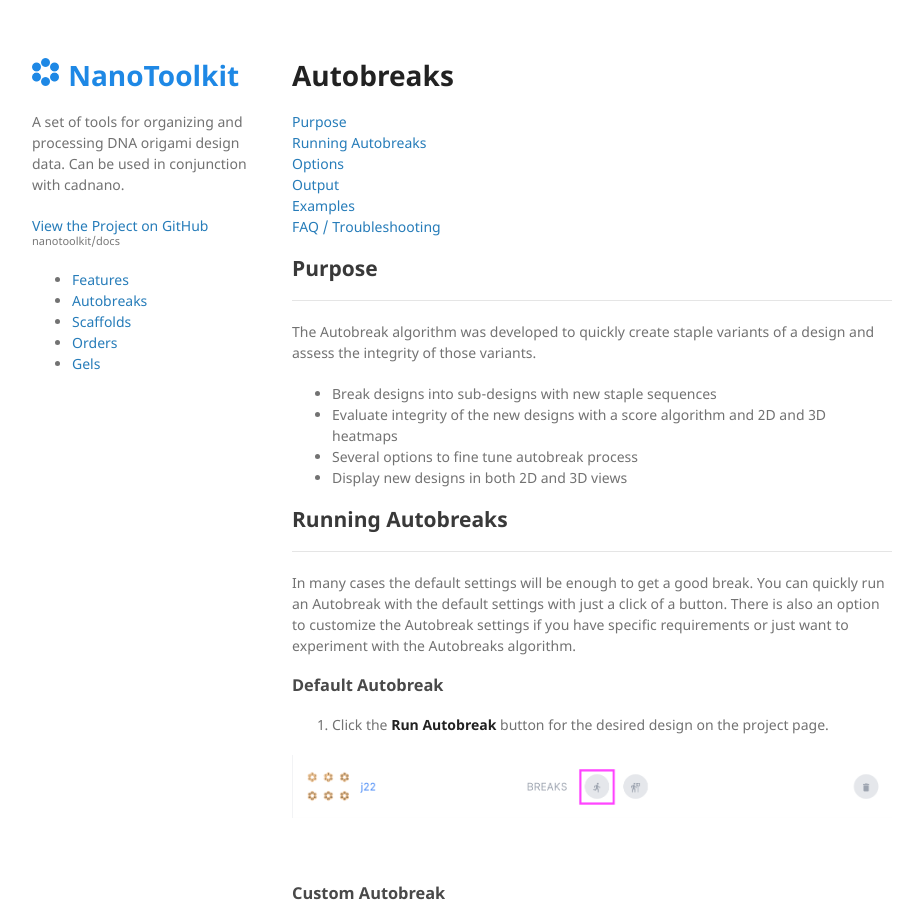
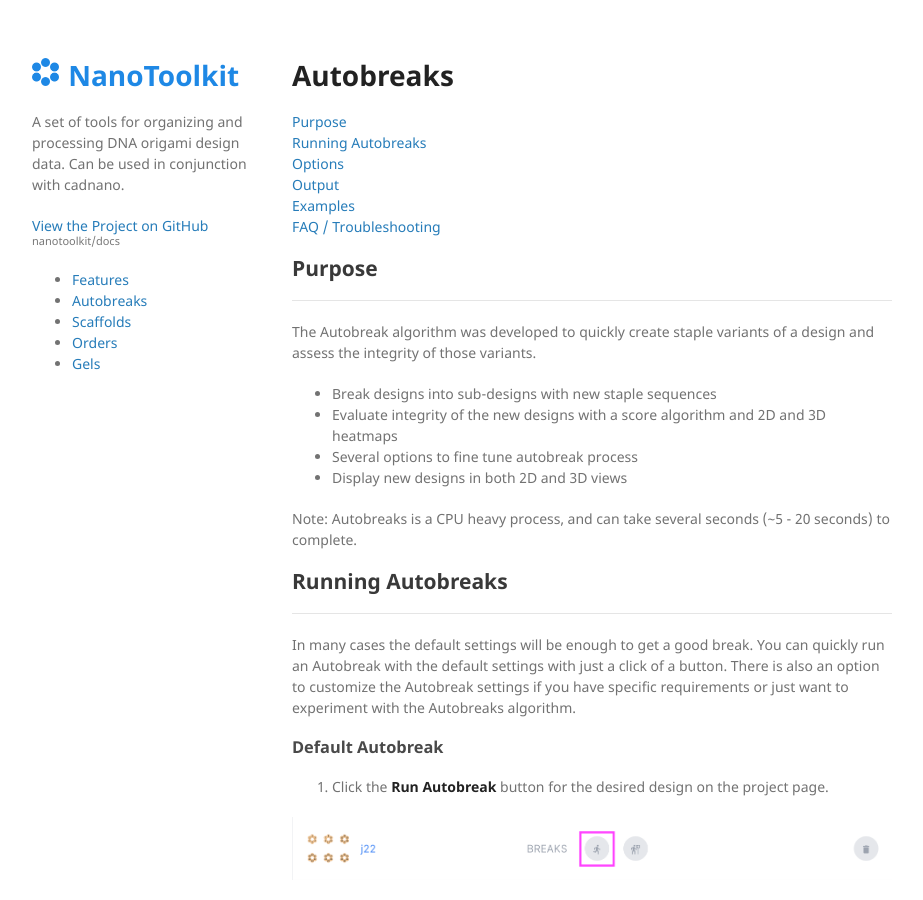
Before and after one commit to nanotoolkit/docs, a Jekyll site: the page built from pages/autobreaks.md, in a window 1280 px wide and 900 px high. Shown: the whole window, without its empty margins (178-1101 px from the left). Built offline with Jekyll 4.4.1, drawn with Linux system fonts in a browser that asks for light colours; our own code applies the rules of GitHub Pages for plain Markdown files.

Commit message:
Add note about approximate time to complete an autobreak

```diff
--- a/pages/autobreaks.md
+++ b/pages/autobreaks.md
@@ -17,7 +17,8 @@ assess the integrity of those variants.
 * Several options to fine tune autobreak process
 * Display new designs in both 2D and 3D views
 
-
+Note: Autobreaks is a CPU heavy process, and can take several
+seconds (~5 - 20 seconds) to complete.
 
 
 ## Running Autobreaks
```
